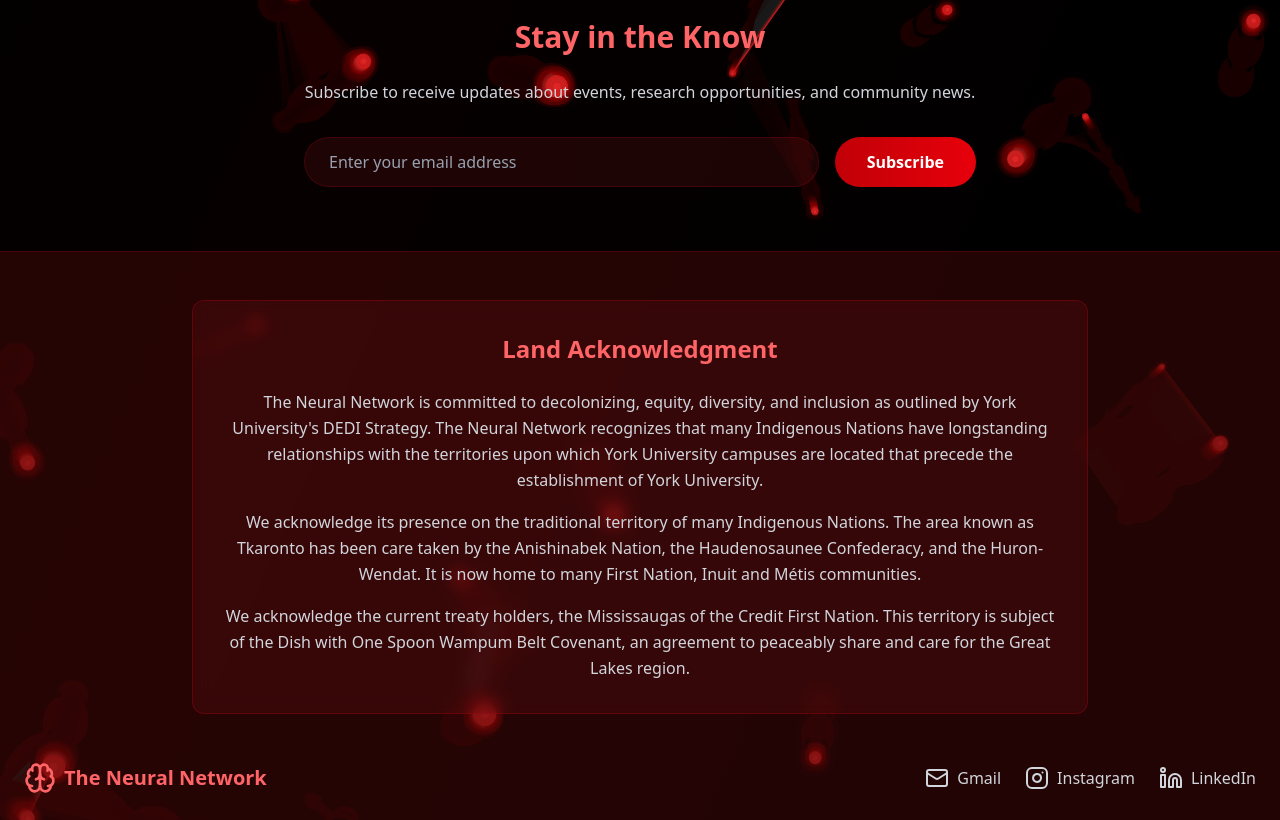
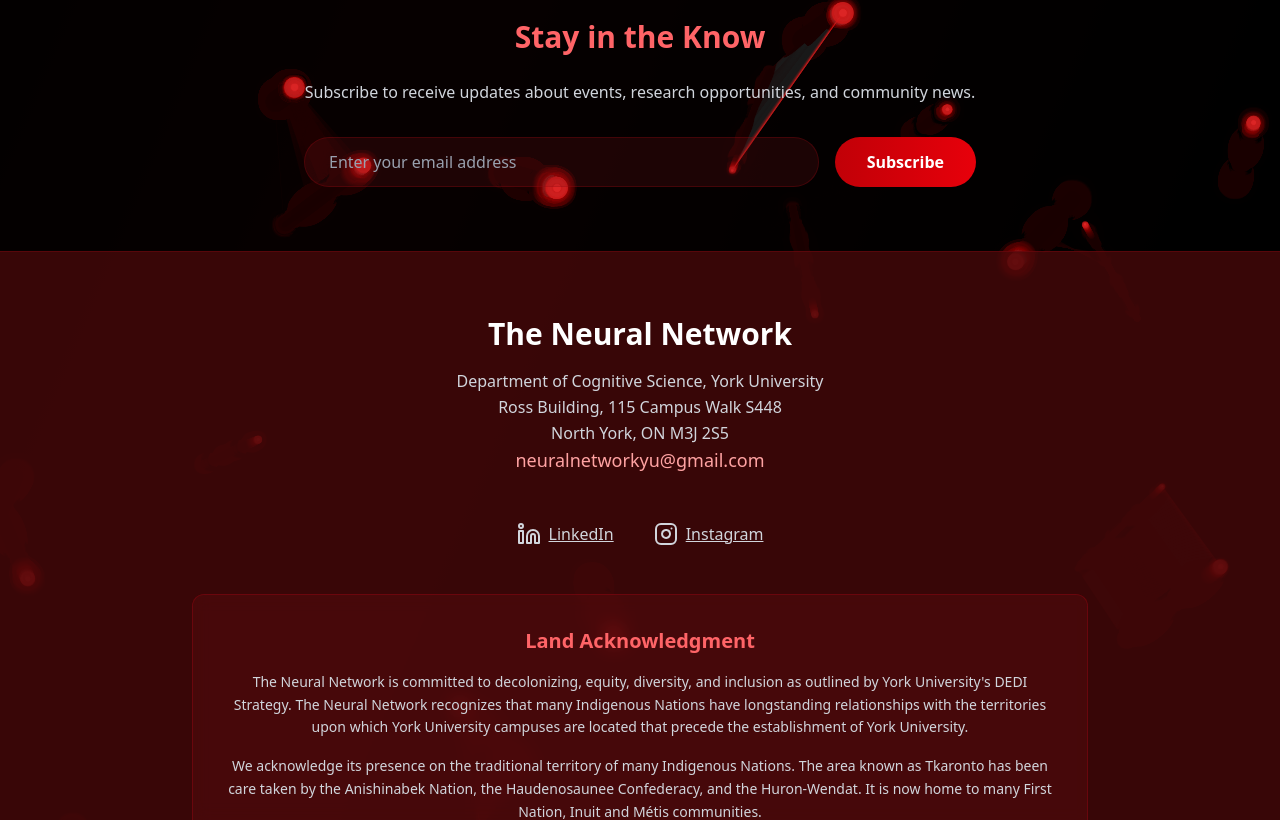
Before and after one commit to farazkabbo/The-Neural-Network, a React (Vite) app: page / in a window 1280 px wide. Shown: the part 1980-2800 px from the top of the page. Built offline with nearby package versions, Linux system fonts and the light colour scheme.

Commit message:
Minor changes

```diff
--- a/src/components/Footer.tsx
+++ b/src/components/Footer.tsx
@@ -1,68 +1,72 @@
 import React from 'react';
-import { Mail, Instagram, Linkedin, Brain } from 'lucide-react';
+import { Instagram, Linkedin } from 'lucide-react';
 
 const Footer: React.FC = () => {
   return (
-    <footer className="relative bg-red-950/50 border-t border-red-800/30 py-12 px-6 z-10">
-      <div className="container mx-auto">
-        {/* Land Acknowledgment */}
-        <div className="mb-12">
-          <div className="max-w-4xl mx-auto border border-red-800/40 rounded-xl p-8 bg-red-900/20 backdrop-blur-sm">
-            <h3 className="text-2xl font-bold mb-6 text-red-400 text-center">Land Acknowledgment</h3>
-            <div className="text-gray-300 leading-relaxed space-y-4 text-center">
-              <p>
-                The Neural Network is committed to decolonizing, equity, diversity, and inclusion as outlined
-                by York University's DEDI Strategy. The Neural Network recognizes that many Indigenous Nations
-                have longstanding relationships with the territories upon which York University campuses are
-                located that precede the establishment of York University.
+    <footer className="relative bg-red-950/80 border-t border-red-800/30 py-16 px-6 z-10">
+      <div className="container mx-auto max-w-5xl text-center space-y-12">
+
+        {/* Main Identity & Contact Info */}
+        <div>
+          <h2 className="text-3xl font-bold text-white mb-4">The Neural Network</h2>
+          <p className="text-gray-300 leading-relaxed">
+            Department of Cognitive Science, York University <br />
+            Ross Building, 115 Campus Walk S448 <br />
+            North York, ON M3J 2S5
           </p>
-              <p>
-                We acknowledge its presence on the traditional territory of many Indigenous Nations. The area
-                known as Tkaronto has been care taken by the Anishinabek Nation, the Haudenosaunee Confederacy,
-                and the Huron-Wendat. It is now home to many First Nation, Inuit and Métis communities.
-              </p>
-              <p>
-                We acknowledge the current treaty holders, the Mississaugas of the Credit First Nation. This
-                territory is subject of the Dish with One Spoon Wampum Belt Covenant, an agreement to peaceably
-                share and care for the Great Lakes region.
-              </p>
-            </div>
-          </div>
+          <a href="mailto:neuralnetworkyu@gmail.com"
+           className="mt-4 text-lg text-red-300 font-medium cursor-pointer">
+            neuralnetworkyu@gmail.com
+          </a>
         </div>
 
-        {/* Footer Links */}
-        <div className="flex flex-col md:flex-row justify-between items-center">
-          <div className="flex items-center space-x-2 mb-6 md:mb-0">
-            <Brain className="w-8 h-8 text-red-400" />
-            <span className="text-xl font-bold text-red-400">The Neural Network</span>
-          </div>
-          <div className="flex space-x-6">
+        {/* Social Links */}
+        <div className="flex justify-center gap-10">
           <a
-              href="mailto:neuralnetworkyu@gmail.com"
+            href="https://www.linkedin.com/company/the-neural-network-yu/"
+            target="_blank"
+            rel="noopener noreferrer"
             className="flex items-center space-x-2 text-gray-300 hover:text-red-400 transition-colors"
           >
-              <Mail className="w-6 h-6" />
-              <span>Gmail</span>
+            <Linkedin className="w-6 h-6" />
+            <span className="underline">LinkedIn</span>
           </a>
           <a
-              href="#"
+            href="https://www.instagram.com/theneuralnetworkyu/"
+            target="_blank"
+            rel="noopener noreferrer"
             className="flex items-center space-x-2 text-gray-300 hover:text-red-400 transition-colors"
           >
             <Instagram className="w-6 h-6" />
-              <span>Instagram</span>
-            </a>
-            <a
-              href="#"
-              className="flex items-center space-x-2 text-gray-300 hover:text-red-400 transition-colors"
-            >
-              <Linkedin className="w-6 h-6" />
-              <span>LinkedIn</span>
+            <span className="underline">Instagram</span>
           </a>
         </div>
+
+        {/* Land Acknowledgment */}
+        <div className="max-w-4xl mx-auto border border-red-800/40 rounded-xl p-8 bg-red-900/20 backdrop-blur-sm text-gray-300 text-sm leading-relaxed space-y-4">
+          <h3 className="text-xl font-semibold mb-4 text-red-400">Land Acknowledgment</h3>
+          <p>
+            The Neural Network is committed to decolonizing, equity, diversity, and inclusion as
+            outlined by York University's DEDI Strategy. The Neural Network recognizes that many
+            Indigenous Nations have longstanding relationships with the territories upon which York
+            University campuses are located that precede the establishment of York University.
+          </p>
+          <p>
+            We acknowledge its presence on the traditional territory of many Indigenous Nations. The
+            area known as Tkaronto has been care taken by the Anishinabek Nation, the Haudenosaunee
+            Confederacy, and the Huron-Wendat. It is now home to many First Nation, Inuit and Métis
+            communities.
+          </p>
+          <p>
+            We acknowledge the current treaty holders, the Mississaugas of the Credit First Nation.
+            This territory is subject of the Dish with One Spoon Wampum Belt Covenant, an agreement
+            to peaceably share and care for the Great Lakes region.
+          </p>
         </div>
 
-        <div className="text-center mt-8 pt-8 border-t border-red-800/30">
-          <p className="text-gray-400">
+        {/* Footer Bottom */}
+        <div className="border-t border-red-800/30 pt-6">
+          <p className="text-gray-400 text-sm">
             © 2025 The Neural Network - York University. Connecting minds across disciplines.
           </p>
         </div>
--- a/src/pages/Home.tsx
+++ b/src/pages/Home.tsx
@@ -52,7 +52,8 @@ const Home: React.FC<HomeProps> = ({ onNavigate }) => {
         <div className="text-center max-w-4xl mx-auto relative z-10">
           {/* Animated Title with Glowing Effect */}
           <div className={`transition-all duration-1000 transform ${isVisible ? 'translate-y-0 opacity-100' : 'translate-y-10 opacity-0'}`}>
-            <h1 className="text-6xl md:text-8xl font-bold mb-6 text-white glow-text whitespace-nowrap">
+            {/* THE BELOW CODE IS THE ANIMATED TEXT */}
+            {/* <h1 className="text-6xl md:text-8xl font-bold mb-6 text-white glow-text whitespace-nowrap">
               <span className="inline-block">
                 {neuralNetworkText.split('').map((letter, index) => (
                   <span
@@ -72,6 +73,9 @@ const Home: React.FC<HomeProps> = ({ onNavigate }) => {
                   </span>
                 ))}
               </span>
+            </h1> */}
+            <h1 className="text-6xl md:text-8xl font-bold mb-6 text-white">
+              {neuralNetworkText}
             </h1>
           </div>
 
@@ -97,7 +101,7 @@ const Home: React.FC<HomeProps> = ({ onNavigate }) => {
               onClick={() => onNavigate('about')}
               className="group bg-gradient-to-r from-red-900 to-red-700 hover:from-red-800 hover:to-red-600 px-8 py-4 rounded-full text-lg font-semibold transition-all duration-300 hover:scale-110 hover:shadow-xl hover:shadow-red-500/25 animate-pulse hover:animate-none"
             >
-              <span className="group-hover:animate-bounce">Explore the Network</span>
+              <span className="group-hover:animate-bounce cursor-pointer">Explore the Network</span>
             </button>
           </div>
         </div>
@@ -166,7 +170,7 @@ const Home: React.FC<HomeProps> = ({ onNavigate }) => {
           <p className="text-gray-300 mb-8 leading-relaxed animate-fade-in-up animation-delay-300">
             Subscribe to receive updates about events, research opportunities, and community news.
           </p>
-          <div className="flex flex-col sm:flex-row gap-4 animate-fade-in-up animation-delay-600">
+          <form onSubmit={handleEmailSubmit} className="flex flex-col sm:flex-row gap-4 animate-fade-in-up animation-delay-600">
             <input
               type="email"
               value={email}
@@ -181,7 +185,7 @@ const Home: React.FC<HomeProps> = ({ onNavigate }) => {
             >
               <span className="group-hover:animate-pulse">Subscribe</span>
             </button>
-          </div>
+          </form>
         </div>
       </section>
 
--- a/src/pages/Join.tsx
+++ b/src/pages/Join.tsx
@@ -6,12 +6,9 @@ const Join: React.FC = () => {
     <div className="pt-24 pb-16 px-6">
       <div className="container mx-auto max-w-4xl text-center">
         <UserPlus className="w-16 h-16 text-red-400 mx-auto mb-8" />
-        <h1 className="text-4xl font-bold mb-6 text-red-400">
-          🤝 JOIN PAGE TEST
-        </h1>
         <div className="bg-red-900/20 backdrop-blur-sm border border-red-800/30 rounded-xl p-8">
           <p className="text-xl text-gray-300 mb-8">
-            This is the JOIN page component working correctly! ✅
+            JOIN US
           </p>
 
           <div className="space-y-4 mb-8">
@@ -30,10 +27,12 @@ const Join: React.FC = () => {
           </div>
 
           <a
-            href="mailto:neuralnetworkyu@gmail.com?subject=Test Application"
+            href="https://docs.google.com/forms/d/e/1FAIpQLSfaNXj6Y_EOb_-KbQVM7tIbfXI077IPCZV7gTpm635Nu_TI-A/viewform"
+            target="_blank"
+            rel="noopener noreferrer"
             className="inline-block bg-gradient-to-r from-red-700 to-red-600 hover:from-red-600 hover:to-red-500 px-8 py-4 rounded-full text-lg font-semibold transition-all duration-300 hover:scale-105"
           >
-            📧 Test Email Link
+            Become A General Member
           </a>
         </div>
       </div>
```
Lines whose indentation alone changed are shown as unchanged.
